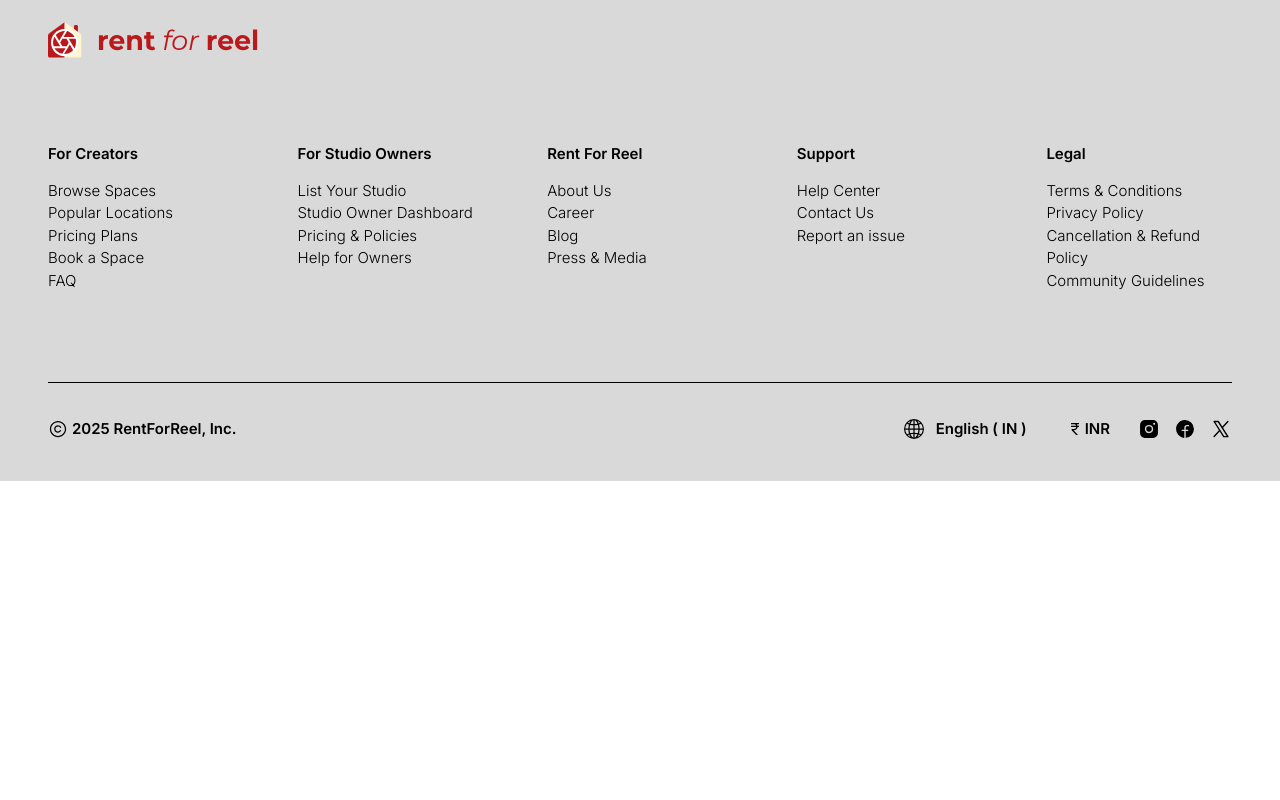
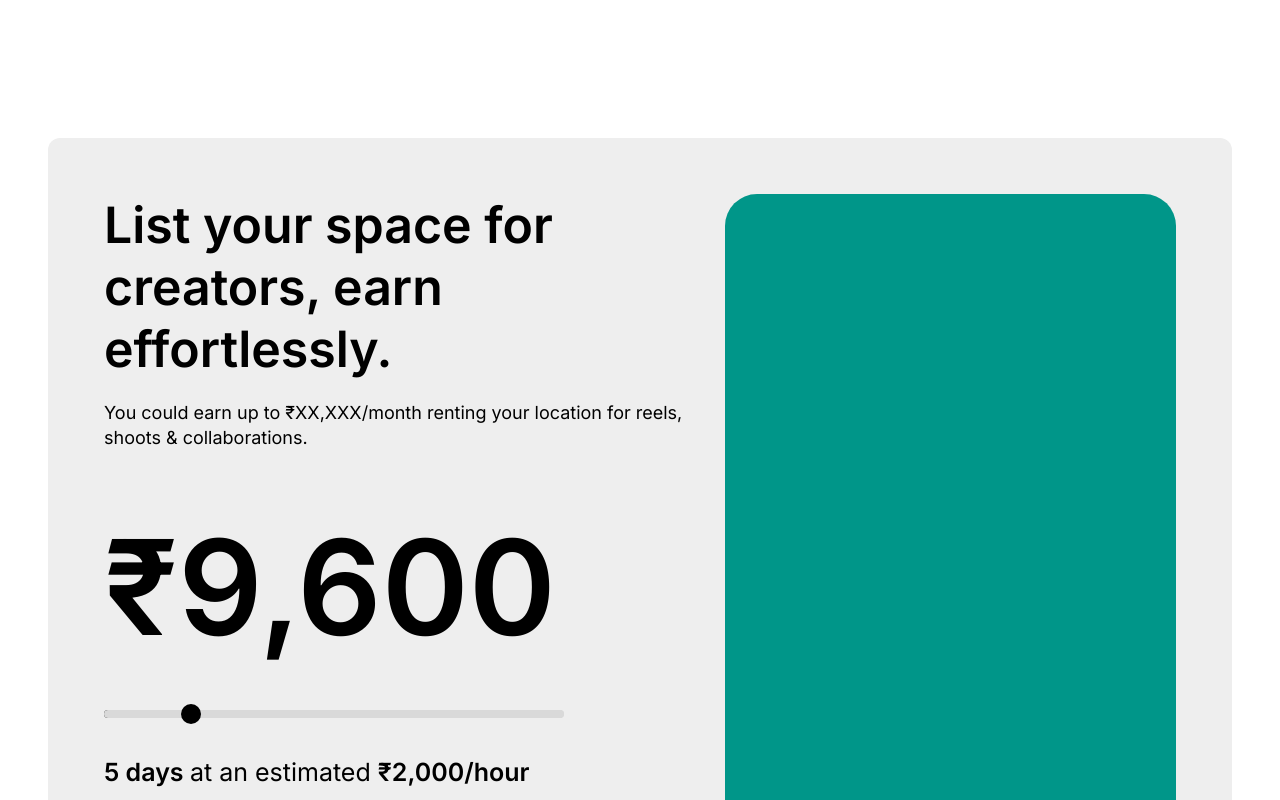
Before and after one commit to danish-khan962/RentForReel-demo, a Next.js app: page / in a window 1280 px wide. Shown: the part 2300-3100 px from the top of the page. Before the commit the page ends 2781 px from the top, so only its background shows below. Built offline with nearby package versions, Linux system fonts and the light colour scheme; a web font is replaced by a local one.

Commit message:
Active state updated..

```diff
--- a/src/app/page.tsx
+++ b/src/app/page.tsx
@@ -1,6 +1,7 @@
 import CapsuleSearchFilter from "@/components/sections/Home/CapsuleSearchFilter";
 import CTAsection from "@/components/sections/Home/CTAsection";
 import FeaturedListing from "@/components/sections/Home/FeaturedListing";
+import ListYourSpace from "@/components/sections/Home/ListYourSpace";
 
 export default function Home() {
   return (
@@ -16,6 +17,11 @@ export default function Home() {
 
       {/* CTA section with Rent for Reel branding name and two CTA buttons */}
       <CTAsection />
+
+
+      {/* List your page section - with price slider and Live map */}
+      <ListYourSpace />
+
     </>
   );
 }
--- a/src/components/sections/Home/CTAsection.tsx
+++ b/src/components/sections/Home/CTAsection.tsx
@@ -31,11 +31,11 @@ const CTAsection = () => {
       {/* CTA Buttons */}
       <div className='flex flex-row flex-wrap w-full justify-center items-center gap-x-6 gap-y-3 mt-[60px] sm:mt-[70px] md:mt-[80px] lg:mt-[90px]'>
         <Link href={"/"}>
-          <button className='w-[250px] sm:w-[300px] md:w-[350px] lg:w-[404px] h-[60px] sm:h-[70px] md:h-[85px] lg:h-[103px] bg-[#D9D9D9] rounded-full border border-[#929292] cursor-pointer font-medium text-[18px] sm:text-[20px] md:text-[21px] lg:text-[24px] text-[#2C2C2C] hover:bg-[#D9D9D9]/80 transition-colors ease-in-out duration-200'> Find your Space </button>
+          <button className='w-[250px] sm:w-[300px] md:w-[350px] lg:w-[404px] h-[60px] sm:h-[70px] md:h-[85px] lg:h-[103px] bg-[#D9D9D9] rounded-full border border-[#929292] cursor-pointer font-medium text-[18px] sm:text-[20px] md:text-[21px] lg:text-[24px] text-[#2C2C2C] hover:bg-[#2C2C2C] hover:text-[#FFFFFF] transition-colors ease-in-out duration-200 active:bg-[#2C2C2C] active:text-[#FFFFFF]'> Find your Space </button>
         </Link>
 
         <Link href={"/"}>
-          <button className='w-[250px] sm:w-[300px] md:w-[350px] lg:w-[404px] h-[60px] sm:h-[70px] md:h-[85px] lg:h-[103px] bg-[#D9D9D9] rounded-full border border-[#929292] cursor-pointer font-medium text-[18px] sm:text-[20px] md:text-[21px] lg:text-[24px] text-[#2C2C2C] hover:bg-[#D9D9D9]/80 transition-colors ease-in-out duration-200'> List your Space </button>
+          <button className='w-[250px] sm:w-[300px] md:w-[350px] lg:w-[404px] h-[60px] sm:h-[70px] md:h-[85px] lg:h-[103px] bg-[#D9D9D9] rounded-full border border-[#929292] cursor-pointer font-medium text-[18px] sm:text-[20px] md:text-[21px] lg:text-[24px] text-[#2C2C2C] hover:bg-[#2C2C2C] hover:text-[#FFFFFF] transition-colors ease-in-out duration-200 active:bg-[#2C2C2C] active:text-[#FFFFFF]'> List your Space </button>
         </Link>
       </div>
 
--- a/src/components/sections/Home/FeaturedListing.tsx
+++ b/src/components/sections/Home/FeaturedListing.tsx
@@ -33,7 +33,7 @@ const FeaturedListing = () => {
 
                     <div className='flex flex-row gap-3 justify-center items-center'>
                         <p className='text-[#2C2C2C] text-base md:text-[18px] lg:text-[20px]'> Feature your space </p>
-                        <button className='p-2 sm:p-3 rounded-full bg-[#BA181B] cursor-pointer hover:bg-[#2C2C2C] transition-colors ease-in-out duration-200'>
+                        <button className='p-2 sm:p-3 rounded-full bg-[#BA181B] cursor-pointer hover:bg-[#2C2C2C] transition-colors ease-in-out duration-200 active:bg-[#2C2C2C]'>
                             <span className='text-[24px] sm:text-[26px] md:text-[28px] lg:text-[30px] text-white'>
                                 <Link href={"/"}>
                                     <HiMiniArrowLongRight />
@@ -51,10 +51,10 @@ const FeaturedListing = () => {
                             <Link href="/" key={idx} passHref>
                                 <span className='max-w-[350px] w-full flex flex-col justify-start items-start text-start hover:rounded-t-4xl group hover:rounded-b-lg'>
                                     <div className='w-full h-[220px] bg-[#2C2C2C] rounded-4xl'></div>
-                                    <h4 className='font-normal text-[15px] mt-[13.5px] group-hover:translate-x-3 transition-all ease-in-out duration-300 delay-75'>
+                                    <h4 className='font-normal text-[15px] mt-[13.5px] group-hover:translate-x-3 group-active:translate-3 transition-all ease-in-out duration-300 delay-75'>
                                         {rupeeSymbol}{data.pricePerHour} / hour
                                     </h4>
-                                    <p className='text-[#000000]/50 mt-[8px] sm:mt-[9.5px] text-[12.5px] group-hover:translate-x-3 transition-all ease-in-out duration-300 delay-75'>
+                                    <p className='text-[#000000]/50 mt-[8px] sm:mt-[9.5px] text-[12.5px] group-hover:translate-x-3 group-active:translate-3 transition-all ease-in-out duration-300 delay-75'>
                                         {data.rating} <span className='ml-2'>({data.reviews} reviews)</span>
                                     </p>
                                 </span>
--- /dev/null
+++ b/src/components/sections/Home/ListYourSpace.tsx
@@ -0,0 +1,149 @@
+"use client"
+
+import React, { useState } from 'react';
+import Link from 'next/link';
+
+const ListYourSpace = () => {
+
+    // Rupee symbol
+    const rupeeSymbol = "₹";
+
+    // Slider state
+    const [estimatedEarnings, setEstimatedEarnings] = useState(9600);
+
+    // Slider change handler
+    const handleSliderChange = (e) => {
+        setEstimatedEarnings(e.target.value);
+    };
+
+    return (
+        <section className='relative w-screen flex justify-center items-center px-4 sm:px-6 md:px-8 lg:px-12 mt-[140px] sm:mt-[160px] md:mt-[180px] lg:mt-[200px]'>
+            <div className='max-w-[1600px] w-full rounded-xl bg-[#EEEEEE] flex flex-col md:flex-row p-8 sm:p-10 md:p-12 lg:p-14 gap-x-0 gap-y-10'>
+
+                {/* Price Slider container */}
+                <div className='flex flex-col justify-start items-start'>
+                    <h2 className='font-semibold text-[35px] sm:text-[40px] md:text-[45px] lg:text-[50px] text-[#000000] leading-[42px] sm:leading-[48px] md:leading-[55px] lg:leading-[62px]'>
+                        List your space for creators, earn effortlessly.
+                    </h2>
+
+                    <p className='max-w-[600px] w-full text-base md:text-[18px] text-[20px] font-normal text-[#000000] leading-snug mt-[18px] sm:mt-[21px]'>
+                        You could earn up to ₹XX,XXX/month renting your location for reels, shoots & collaborations.
+                    </p>
+
+                    <div className='flex flex-col mt-[30px] sm:mt-[37px]'>
+                        <h1 className='font-semibold text-[90px] sm:text-[110px] md:text-[120px] lg:text-[132px]'>
+                            {rupeeSymbol}{Number(estimatedEarnings).toLocaleString()}
+                        </h1>
+
+                        {/* Slider */}
+                        <input
+                            type="range"
+                            min="1000"
+                            max="50000"
+                            step="100"
+                            value={estimatedEarnings}
+                            onChange={handleSliderChange}
+                            className="custom-slider w-[350px] sm:w-[460px] mt-6"
+                            style={{
+                                background: `linear-gradient(to right, black 0%, black ${((
+                                    (estimatedEarnings - 1000) /
+                                    (50000 - 1000)
+                                ) * 100).toFixed(2)}%, #D9D9D9 ${((
+                                    (estimatedEarnings - 1000) /
+                                    (50000 - 1000)
+                                ) * 100).toFixed(2)}%, #D9D9D9 100%)`
+                            }}
+                        />
+
+
+                        <p className='font-normal text-[20px] sm:text-22px] md:text-[23px] lg:text-[25px] mt-[25px] sm:mt-[28px] md:mt-[32px] lg:mt-[36px]'> <span className='font-semibold'> 5 days </span> at an estimated <span className='font-semibold'> ₹2,000/hour </span> </p>
+                    </div>
+
+                    <Link href={"/"} className='mt-[30px] sm:mt-[35px] md:mt-[42px] lg:mt-[52px]'>
+                        <button className='w-[300px] sm:w-[350px] md:w-[450px] lg:w-[520px] h-[60px] sm:h-[70px] md:h-[85px] lg:h-[103px] bg-[#D9D9D9] rounded-full border border-[#929292] cursor-pointer font-medium text-base sm:text-[18px] md:text-[20px] lg:text-[24px] text-[#2C2C2C] hover:bg-[#2C2C2C] hover:text-[#FFFFFF] transition-colors ease-in-out duration-200 active:bg-[#2C2C2C] active:text-[#FFFFFF]'> List Your Space Now. </button>
+                    </Link>
+                </div>
+
+                {/* Map placeholder */}
+                <div className='w-[350px] sm:w-[600px] md:w-[725px] lg:w-[800px] h-[280px] sm:h-[510px] md:h-[650px] lg:h-[734px] bg-teal-600 rounded-4xl'>
+                    {/* Map integration placeholder */}
+                </div>
+
+            </div>
+
+
+
+            <style jsx>{`
+                    .custom-slider {
+                        -webkit-appearance: none;
+                        width: 460px;
+                        height: 8px;
+                        background: #D9D9D9;
+                        border-radius: 9999px;
+                        outline: none;
+                        position: relative;
+                    }
+
+                    @media (max-width:500px){
+                        .custom-slider{
+                            width: 350px;
+                        }
+                    }
+
+                    .custom-slider::-webkit-slider-thumb {
+                        -webkit-appearance: none;
+                        appearance: none;
+                        height: 20px;
+                        width: 20px;
+                        border-radius: 50%;
+                        background: black;
+                        cursor: pointer;
+                        position: relative;
+                        z-index: 3;
+                        margin-top: -6px; /* aligns the thumb vertically */
+                    }
+
+                    .custom-slider::-moz-range-thumb {
+                        height: 20px;
+                        width: 20px;
+                        border-radius: 50%;
+                        background: black;
+                        cursor: pointer;
+                    }
+
+                    .custom-slider::-webkit-slider-runnable-track {
+                        height: 8px;
+                        border-radius: 9999px;
+                        background: #D9D9D9;
+                        position: relative;
+                        z-index: 1;
+                    }
+
+                    .custom-slider::-moz-range-track {
+                        height: 8px;
+                        border-radius: 9999px;
+                        background: #D9D9D9;
+                    }
+
+                    .custom-slider::-moz-range-progress {
+                        background: black;
+                        height: 8px;
+                        border-radius: 9999px;
+                    }
+
+                    .custom-slider::-ms-fill-lower {
+                        background: black;
+                        border-radius: 9999px;
+                    }
+
+                    .custom-slider::-ms-fill-upper {
+                        background: #D9D9D9;
+                        border-radius: 9999px;
+                    }
+                    `}</style>
+
+        </section>
+    );
+};
+
+export default ListYourSpace;
```
Also changed, not shown: src/components/common/Footer.tsx (+4 -4 lines).
